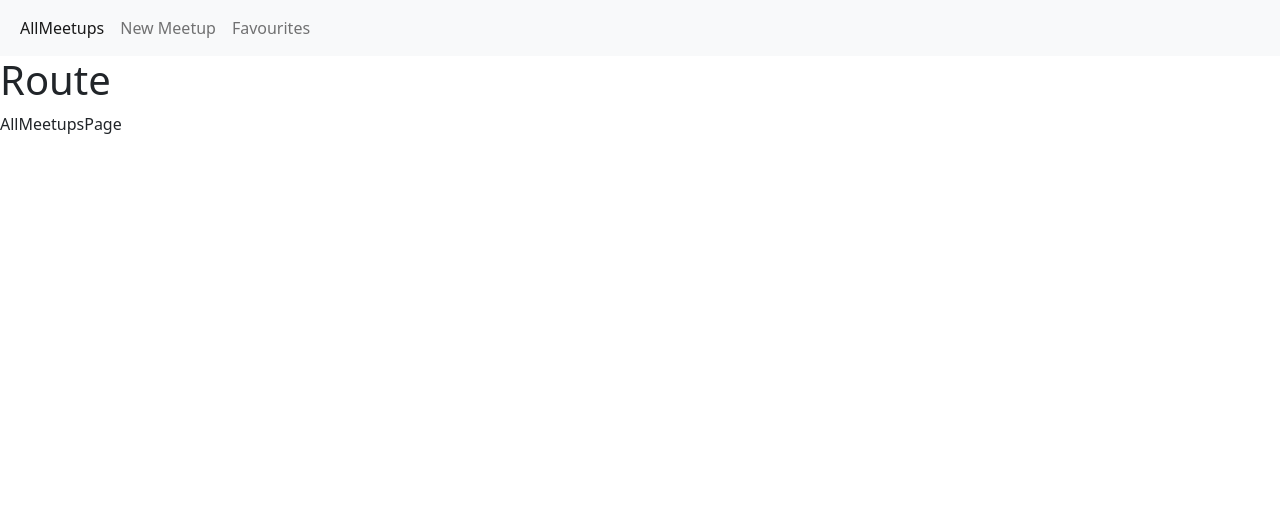
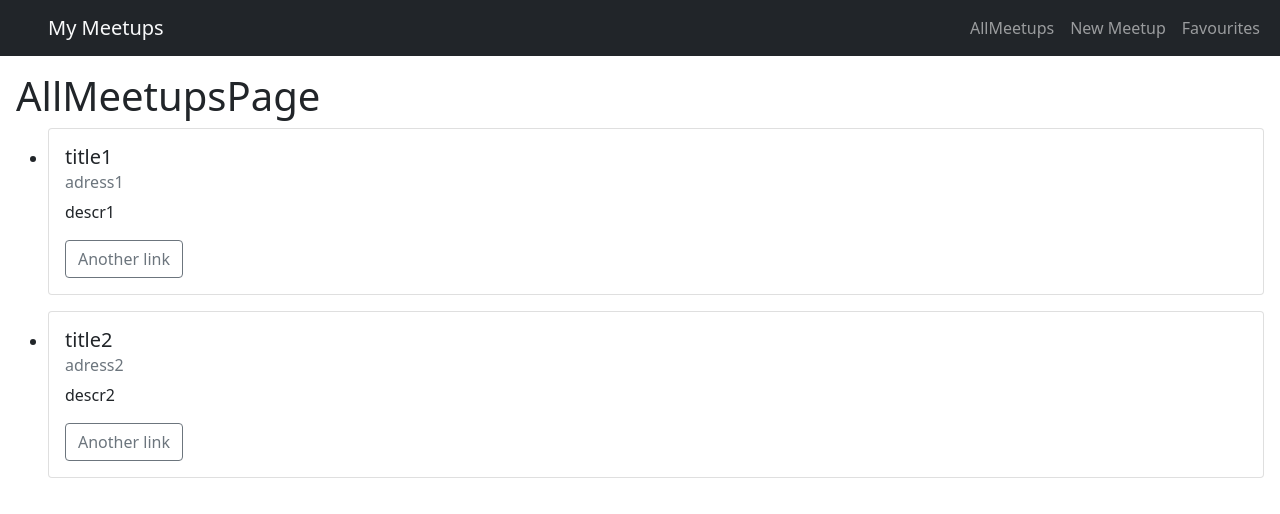
Before and after one commit to PepeTheMeister/ReactJS-Toturial, a React (Create React App) app in the folder react-app-toturial/: page / in a window 1280 px wide. Shown: the top 514 px of the page. Built offline with nearby package versions, Linux system fonts and the light colour scheme.

Commit message:
conteúdo dinâmico
-configuração de componente para criar conteúdo dinâmico com valores DUMMY.

```diff
--- a/react-app-toturial/src/components/layout/MainNav.js
+++ b/react-app-toturial/src/components/layout/MainNav.js
@@ -2,18 +2,28 @@ import { Link } from "react-router-dom";
 
 function mainNav() {
   return (
-    <nav className="navbar navbar-expand-lg navbar-light bg-light">
+    <nav className="navbar fixed-top navbar-expand-lg navbar-dark bg-dark">
+      <a className="text-light navbar-brand ms-5">My Meetups</a>
       <div className="container-fluid">
-    <div className="collapse navbar-collapse" id="navbarNav">
-      <ul className="navbar-nav">
+        <div
+          className="collapse navbar-collapse justify-content-end"
+          id="navbarNav"
+        >
+          <ul className="navbar-nav ">
             <li className="nav-item">
-        <Link className="nav-link active" to="/">AllMeetups</Link>
+              <Link className="nav-link" to="/">
+                AllMeetups
+              </Link>
             </li>
             <li className="nav-item">
-          <Link className="nav-link" to="/newmeetup">New Meetup</Link>
+              <Link className="nav-link" to="/newmeetup">
+                New Meetup
+              </Link>
             </li>
             <li className="nav-item">
-        <Link className="nav-link" to="/favourites">Favourites</Link>
+              <Link className="nav-link" to="/favourites">
+                Favourites
+              </Link>
             </li>
           </ul>
         </div>
--- /dev/null
+++ b/react-app-toturial/src/components/meetups/MeetupItem.js
@@ -0,0 +1,16 @@
+function MeetupItem(props) {
+  return (
+    <li className="mb-3 me-3">
+      <div className="card" >
+        <div className="card-body">
+          <h5 className="card-title">{props.title}</h5>
+          <h6 className="card-subtitle mb-2 text-muted">{props.adress}</h6>
+          <p className="card-text">{props.descr}</p>
+          <button className="card-link btn btn-outline-secondary">Another link</button>
+        </div>
+      </div>
+    </li>
+  );
+}
+
+export default MeetupItem;
--- /dev/null
+++ b/react-app-toturial/src/components/meetups/MeetupList.js
@@ -0,0 +1,16 @@
+import MeetupItem from "./MeetupItem";
+
+function MeetupList(props){
+
+    return <ul>
+        {props.meetups.map(meetup => <MeetupItem key={meetup.id}
+        id = {meetup.id}
+        adress = {meetup.adress}
+        title = {meetup.title}
+        descr = {meetup.descr}/>)}
+    </ul>
+
+}
+
+
+export default MeetupList;
--- a/react-app-toturial/src/pages/AllMeetups.js
+++ b/react-app-toturial/src/pages/AllMeetups.js
@@ -1,7 +1,27 @@
-function AllMeetupsPage(){
-    return <div>AllMeetupsPage</div>
+import MeetupList from "../components/meetups/MeetupList";
+
+const data = [
+  {
+    id: "id1",
+    title: "title1",
+    adress: "adress1",
+    descr: "descr1",
+  },
+  {
+    id: "id2",
+    title: "title2",
+    adress: "adress2",
+    descr: "descr2",
+  },
+];
+
+function AllMeetupsPage() {
+  return (
+    <div className="mt-4 ms-3">
+      <h1>AllMeetupsPage</h1>
+      <MeetupList meetups={data}/>
+    </div>
+  );
 }
 
-
-
 export default AllMeetupsPage;
```
Lines whose indentation alone changed are shown as unchanged.
